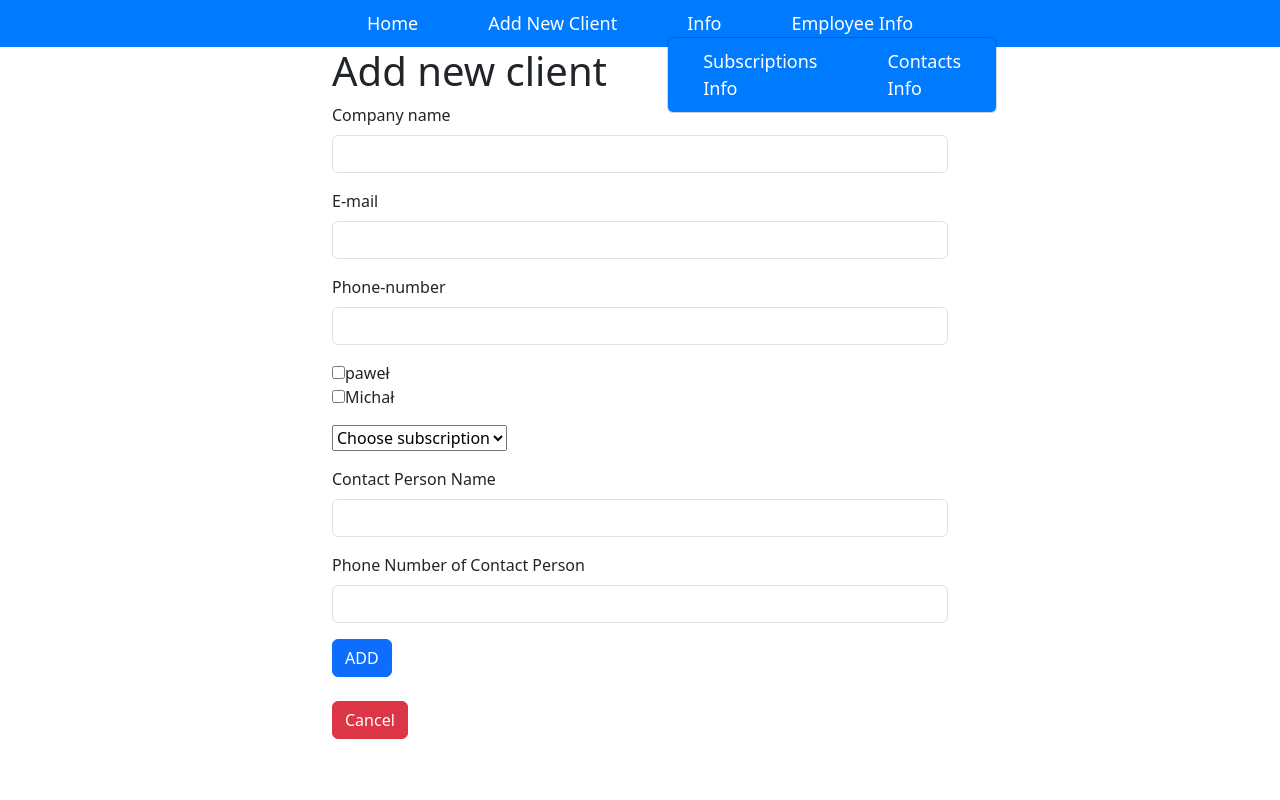
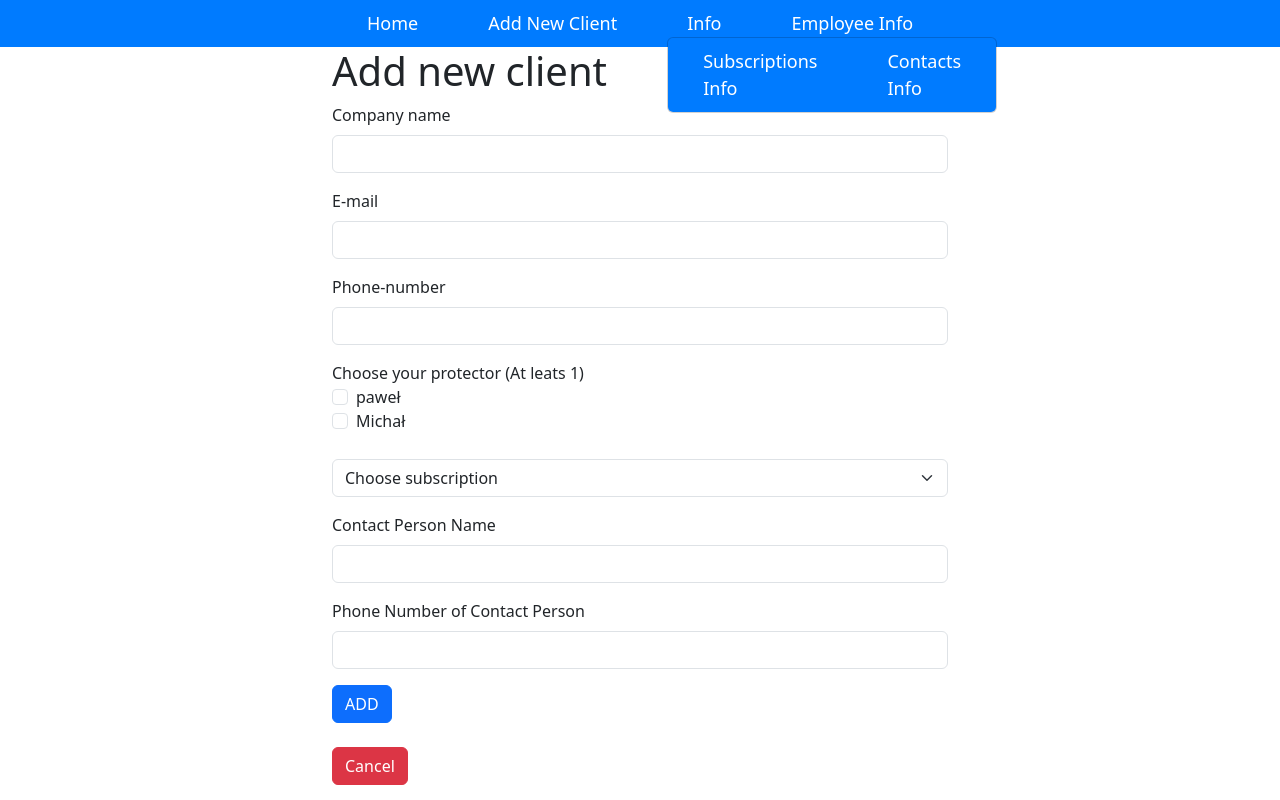
Before and after one commit to PiotrWendzierski/Agency, a PHP site: page /add.php in a window 1280 px wide. Run offline with PHP 8.4, Linux system fonts and the light colour scheme; data comes from the database, SQL or seed files in the repository.

Commit message:
9. Add some Bootstrap

```diff
--- a/views/add.php
+++ b/views/add.php
@@ -175,12 +175,13 @@ if ($_SERVER['REQUEST_METHOD'] == 'POST')
             <div class="mb-3">
                 <label for="phone" class="form-label">Phone-number</label>
                 <input type="text" class="form-control" id="phone" name="phone">
-            </div>
-            <div class="mb-3">
+            </div> Choose your protector (At leats 1)</br>
+            <div class="form-check">
+
                 <?php
                 foreach ($employees as $employee)
                 {
-                    echo "<input type='checkbox' name='employee_id[]' value='" . $employee['id'] . "'>" . $employee['name'] . "</input><br>";
+                    echo "<input class='form-check-input' type='checkbox' name='employee_id[]' value='" . $employee['id'] . "'>" . $employee['name'] . "</input><br>";
                 }
                 if(isset($_SESSION['protector']))
 			    {
@@ -189,13 +190,13 @@ if ($_SERVER['REQUEST_METHOD'] == 'POST')
 			    }
                 ?>
             </div>
-            <div class="mb-3">
-                <select name="subscription">
+            <div class="mb-3"></br>
+                <select class="form-select" name="subscription">
                 <option>Choose subscription</option>
                 <?php
                 foreach ($subscriptions as $subscription)
                 {
-                    echo "<option value='" . $subscription['id'] . "'>" . $subscription['name'] . "</option>";
+                    echo "<option class='form-select' value='" . $subscription['id'] . "'>" . $subscription['name'] . "</option>";
                 }
                 ?>
                 </select>
```
